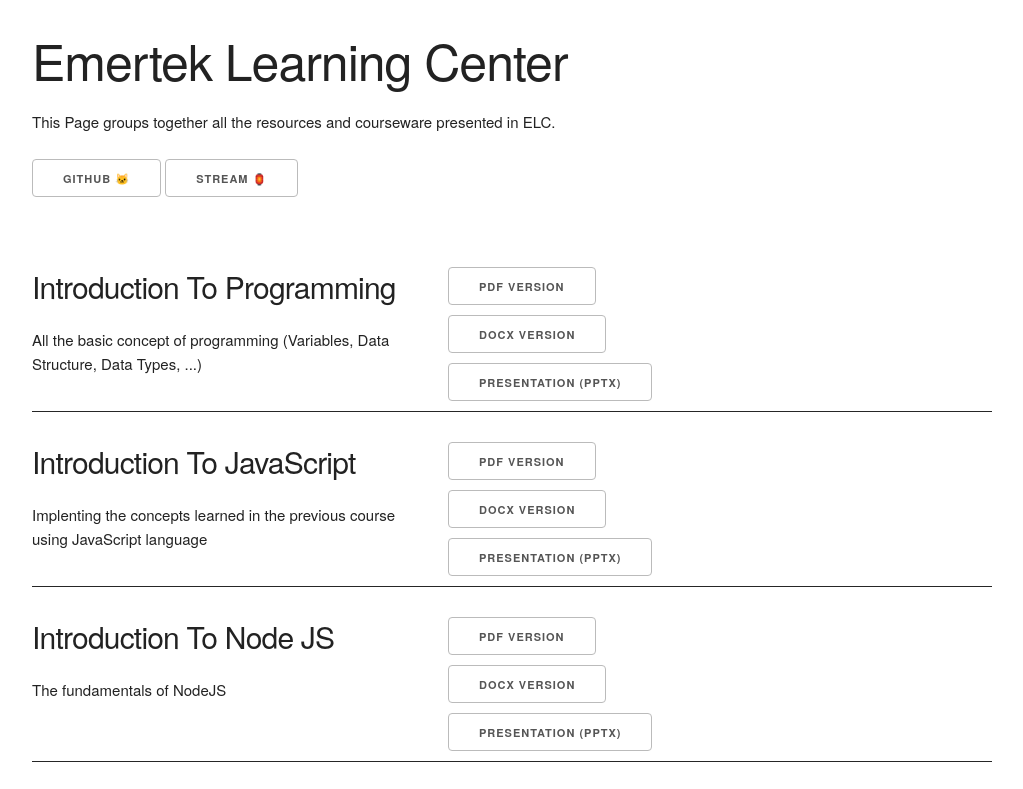
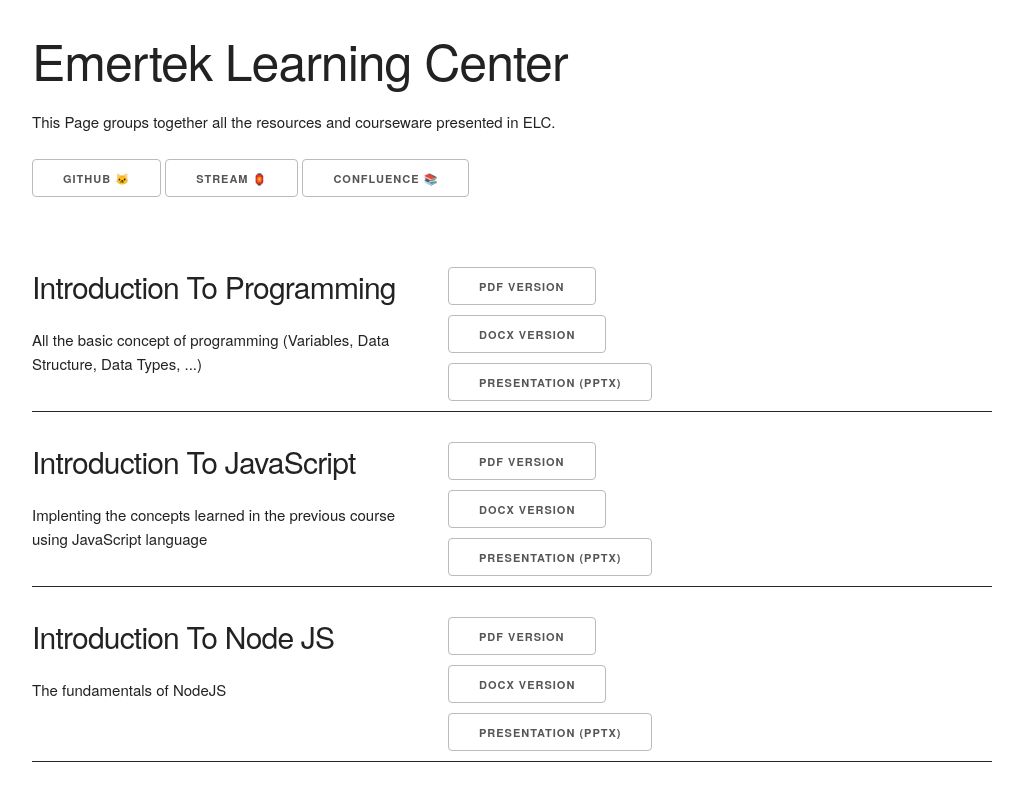
Before and after one commit to Emertek-Learning-Center/ELC-Website, a plain HTML site: page index.html in a window 1280 px wide. Shown: the top 789 px of the page, without its empty margins (128-1151 px from the left). Drawn offline with Linux system fonts and the light colour scheme.

Commit message:
Confluence Link

```diff
--- a/index.html
+++ b/index.html
@@ -23,6 +23,7 @@
         <nav>
           <a href="https://github.com/Emertek-Learning-Center" target="_blank" class="button">GitHub 🐱</a>
           <a href="https://web.microsoftstream.com/channel/383a25b3-60a5-4be8-8362-9cecc448edf9" target="_blank" class="button">Stream 🏮</a>
+          <a href="https://zmwarelab.atlassian.net/wiki/spaces/EC/overview?homepageId=380535222" target="_blank" class="button">Confluence 📚</a>
         </nav>
       </div>
       <!-- end of row -->
```
